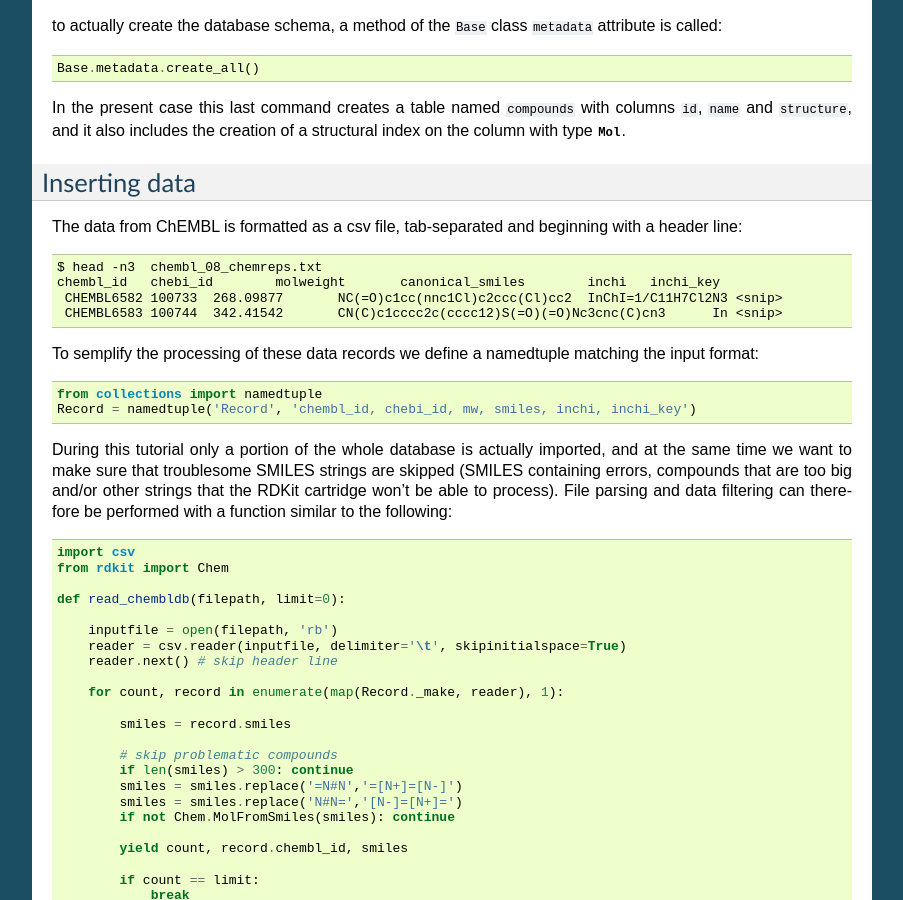
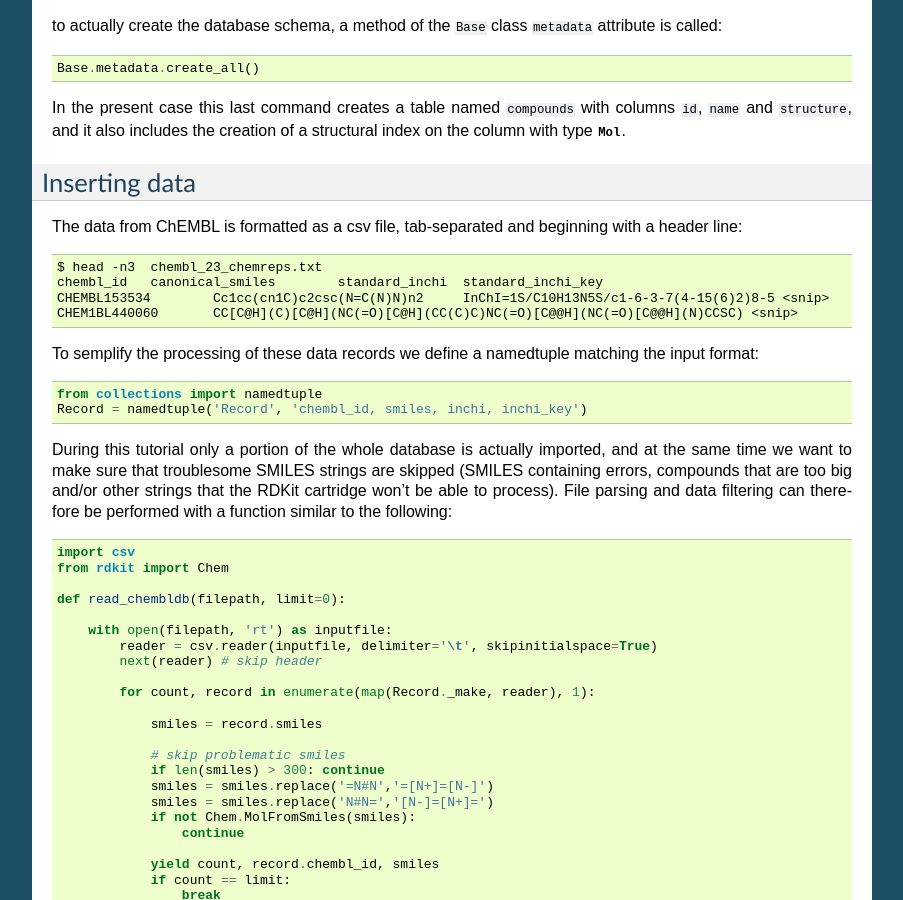
Before and after one commit to rvianello/razi, a Sphinx documentation site: the page built from docs/database_creation_tutorial.rst, in a window 1280 px wide and 900 px high, scrolled down 1474 px. Shown: the whole window, without its empty margins (198-1101 px from the left). Built offline with Sphinx 7.4.7, drawn with Linux system fonts in a browser that asks for light colours.

Commit message:
update the function parsing the chembl data

```diff
--- a/docs/database_creation_tutorial.rst
+++ b/docs/database_creation_tutorial.rst
@@ -85,15 +85,15 @@ Inserting data
 
 The data from ChEMBL is formatted as a csv file, tab-separated and beginning with a header line::
 
-    $ head -n3  chembl_08_chemreps.txt
-    chembl_id	chebi_id	molweight	canonical_smiles	inchi	inchi_key
-     CHEMBL6582	100733	268.09877	NC(=O)c1cc(nnc1Cl)c2ccc(Cl)cc2	InChI=1/C11H7Cl2N3 <snip>
-     CHEMBL6583	100744	342.41542	CN(C)c1cccc2c(cccc12)S(=O)(=O)Nc3cnc(C)cn3	In <snip>
+    $ head -n3  chembl_23_chemreps.txt
+    chembl_id	canonical_smiles	standard_inchi	standard_inchi_key
+    CHEMBL153534	Cc1cc(cn1C)c2csc(N=C(N)N)n2	InChI=1S/C10H13N5S/c1-6-3-7(4-15(6)2)8-5 <snip>
+    CHEM1BL440060	CC[C@H](C)[C@H](NC(=O)[C@H](CC(C)C)NC(=O)[C@@H](NC(=O)[C@@H](N)CCSC) <snip>
 
 To semplify the processing of these data records we define a namedtuple matching the input format::
 
     from collections import namedtuple
-    Record = namedtuple('Record', 'chembl_id, chebi_id, mw, smiles, inchi, inchi_key')
+    Record = namedtuple('Record', 'chembl_id, smiles, inchi, inchi_key')
 
 During this tutorial only a portion of the whole database is actually imported, and at the same time we want to make sure that troublesome SMILES strings are skipped (SMILES containing errors, compounds that are too big and/or other strings that the RDKit cartridge won't be able to process). File parsing and data filtering can therefore be performed with a function similar to the following::
 
@@ -102,24 +102,24 @@ During this tutorial only a portion of the whole database is actually imported,
 
     def read_chembldb(filepath, limit=0):
 
-        inputfile = open(filepath, 'rb')
-        reader = csv.reader(inputfile, delimiter='\t', skipinitialspace=True)
-        reader.next() # skip header line
+        with open(filepath, 'rt') as inputfile:
+            reader = csv.reader(inputfile, delimiter='\t', skipinitialspace=True)
+            next(reader) # skip header
 
-        for count, record in enumerate(map(Record._make, reader), 1):
+            for count, record in enumerate(map(Record._make, reader), 1):
 
-	    smiles = record.smiles
+                smiles = record.smiles
 
-            # skip problematic compounds
-            if len(smiles) > 300: continue
-            smiles = smiles.replace('=N#N','=[N+]=[N-]')
-            smiles = smiles.replace('N#N=','[N-]=[N+]=')
-            if not Chem.MolFromSmiles(smiles): continue
+                # skip problematic smiles
+                if len(smiles) > 300: continue
+                smiles = smiles.replace('=N#N','=[N+]=[N-]')
+                smiles = smiles.replace('N#N=','[N-]=[N+]=')
+                if not Chem.MolFromSmiles(smiles):
+                    continue
 
-            yield count, record.chembl_id, smiles
-
-            if count == limit:
-	        break
+                yield count, record.chembl_id, smiles
+                if count == limit:
+                    break
 
 The ``read_chembldb`` function above is a python generator, producing for each valid record a python tuple containing the record counter and the ``chembl_id`` and ``smiles`` strings.
 
```
